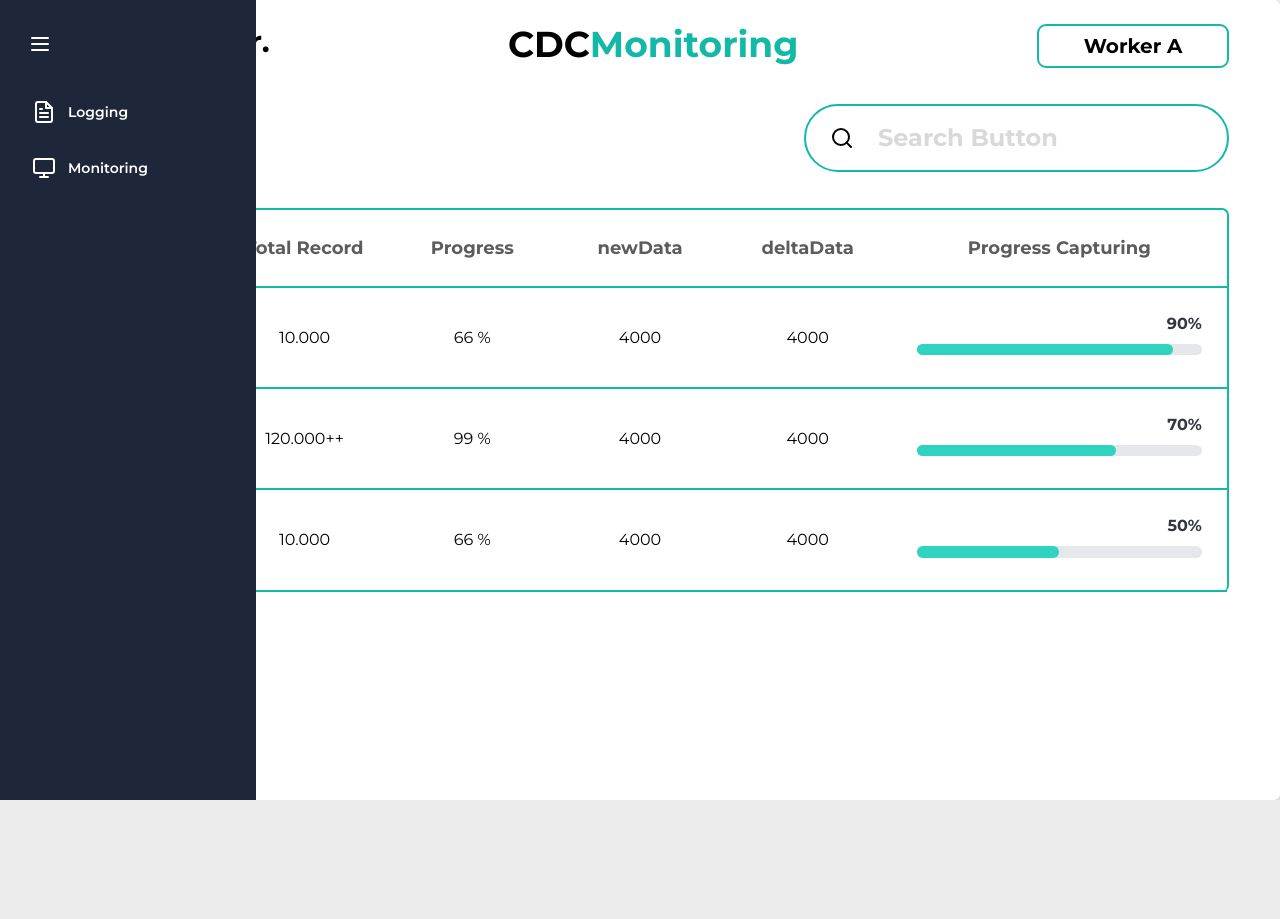
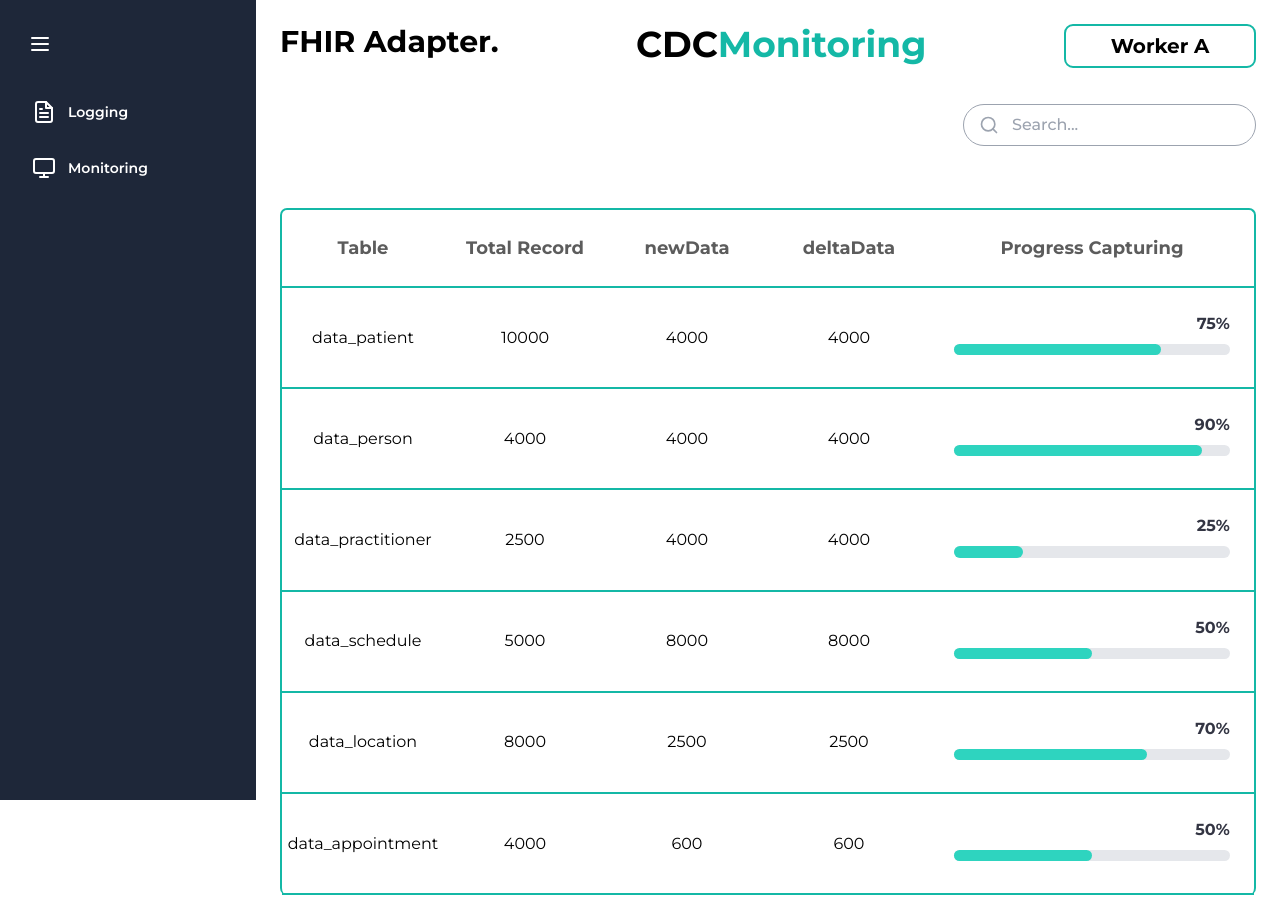
Before and after one commit to CP-4-Data-Integration-SIMRS/DatInt-FE, a Next.js app: page /monitoringOpt in a window 1280 px wide. Before the commit the page ends 800 px from the top, so only its background shows below. Built offline with nearby package versions, Linux system fonts and the light colour scheme.

Commit message:
Update component in monitoringOpt and styling

```diff
--- a/components/layout.jsx
+++ /dev/null
@@ -1,18 +0,0 @@
-import SideBar from "./sidebar";
-import { useState } from "react";
-
-export default function Layout({ children }) {
-  const [isSidebarOpen, setSidebarOpen] = useState(true);
-
-  const toggleSidebar = () => {
-    setSidebarOpen(!isSidebarOpen);
-  };
-  return (
-    <div className="flex gap-x-4">
-      <SideBar open={isSidebarOpen} toggleSidebar={toggleSidebar} />
-      <div className="min-h-screen w-full bg-[#fff] rounded-md drop-shadow-lg flex">
-        {children}
-      </div>
-    </div>
-  );
-}
--- a/components/tableItem.jsx
+++ b/components/tableItem.jsx
@@ -1,12 +1,10 @@
 import ProgressBar from "./ProgressBar";
 
-export default function TableItem ({ table, totalRecord, progress, newData, deltaData, progressCapt }) {
+export default function TableItem ({ tableName, totalRecord, newData, deltaData, progressCapt }) {
     return (
-        <div className="grid grid-cols-7 text-center py-6 border-b-2 border-worker">
-            <div className='flex justify-center items-center text-base'>{table}</div>
+        <div className="grid grid-cols-6 text-center py-6 border-b-2 border-worker">
+            <div className='flex justify-center items-center text-base'>{tableName}</div>
             <div className='flex justify-center items-center text-base'>{totalRecord}</div>
-            <div className='flex justify-center items-center text-base'>{progress}</div>
-
             <div className='flex justify-center items-center text-base'>{newData}</div>
             <div className='flex justify-center items-center text-base'>{deltaData}</div>
 
--- a/pages/index.js
+++ b/pages/index.js
@@ -3,7 +3,6 @@ import Searchbar from "@/components/SearchBar";
 import TableLog from "@/components/TableLog";
 import { useState, useEffect } from "react";
 import axios from "axios";
-import Layout from "@/components/layout";
 import SideBar from "@/components/sidebar";
 
 export default function Home() {
--- a/pages/monitoring.js
+++ b/pages/monitoring.js
@@ -3,7 +3,6 @@ import TableData from "@/components/TableData";
 import Searchbar from "@/components/SearchBar";
 import { useState, useEffect } from "react";
 import axios from "axios";
-import Layout from "@/components/layout";
 import SideBar from "@/components/sidebar";
 
 const MonitoringPage = () => {
--- a/pages/monitoringOpt.js
+++ b/pages/monitoringOpt.js
@@ -1,43 +1,47 @@
 "use client"
 import TableItem from '@/components/tableItem';
-import { Search } from "react-feather";
-import { useState } from 'react';
-import Layout from '@/components/layout';
+import { useState, useEffect } from 'react';
+import SideBar from '@/components/sidebar';
+import Searchbar from '@/components/SearchBar';
+import axios from "axios";
 
 export default function Monitoring() {
-    const [data, setData] = useState([
-        {
-            table : 'data_patient',
-            totalRecord : '10.000',
-            progress : '66 %',
-            newData : '4000',
-            deltaData : '4000',
-            progressCapt : '90%',
-        },
-        {
-            table : 'data_bjorka',
-            totalRecord : '120.000++',
-            progress : '99 %',
-            newData : '4000',
-            deltaData : '4000',
-            progressCapt : '70%',
-        },
-        {
-            table : 'data_patient',
-            totalRecord : '10.000',
-            progress : '66 %',
-            newData : '4000',
-            deltaData : '4000',
-            progressCapt : '50%',
-        },
-    ]);
+    const [monitor, setMonitor] = useState([]);
+    const [filteredMonitor, setFilteredMonitor] = useState([]);
 
-    const [open, setOpen] = useState(false);
+    const fetchMonitor = async () => {
+      try {
+        const response = await axios.get("http://localhost:3000/api/monitor");
+        setMonitor(response.data);
+        setFilteredMonitor(response.data);
+      } catch (err) {
+        console.error("Error fetching data monitor:", err);
+      }
+    };
+
+    const handleSearch = (event) => {
+      const searchTerm = event.target.value.toLowerCase();
+      const filtered = monitor.filter((monitors) =>
+        monitors.tableName.toLowerCase().includes(searchTerm)
+      );
+      setFilteredMonitor(filtered);
+    };
+
+    useEffect(() => {
+      fetchMonitor();
+    }, []);
+
+    const [isSidebarOpen, setSidebarOpen] = useState(true);
+
+    const toggleSidebar = () => {
+        setSidebarOpen(!isSidebarOpen);
+    };
 
     return (
-        <Layout>
-            <div className='bg-[#fff] rounded-md p-6 h-screen m-container'>
-                <div className=" m-container ">
+        <div className='flex min-h-screen bg-[#fff]'>
+            <SideBar open={isSidebarOpen} toggleSidebar={toggleSidebar} />
+            <div className={` w-full h-full rounded-md p-6 ${
+                isSidebarOpen ? "lg:ml-64" : "ml-0 pl-24"}`}>
                 <div className="flex justify-between">
                     <p className="text-3xl font-bold">FHIR  Adapter.</p>
                     <div className="flex">
@@ -51,32 +55,17 @@ export default function Monitoring() {
                     </div>
                 </div>
 
-                    {/* <div className=''>
-                        <div className="flex justify-around items-center w-290 h-59 border-4 rounded-9 border-worker hover:bg-slate-100"
-                        onClick={() =>{setOpen(!open)}}
-                        >
-                            <p className="font-bold">CDC Monitoring</p>
-
-                        </div>
-                    </div> */}
-
-                    <div className='flex justify-end'>
-                        <div className='flex items-center border-2 rounded-200 border-worker w-425 h-68 my-9'>
-                            <div className='px-6'>
-                            <Search />
-                            </div>
-                            <p className="text-search font-bold text-2xl">Search Button</p>
-                        </div>
+                <div className='flex justify-end w-full'>
+                    <div className='w-84 h-68 my-9'>
+                        <Searchbar handleSearch={handleSearch} />
                     </div>
                 </div>
 
-                <div className='m-container '>
-                    <div className="w-1178 border-2 border-b-0 rounded-7 border-worker">
+                <div className="h-full border-2 border-b-0 rounded-7 border-worker m-container">
                     {/* Headers  */}
-                        <div className="grid grid-cols-7 text-center py-6 border-b-2 border-worker">
+                    <div className="grid grid-cols-6 text-center py-6 border-b-2 border-worker">
                         <div className='font-bold text-lg text-columnHead'>Table</div>
                         <div className='font-bold text-lg text-columnHead'>Total Record</div>
-                            <div className='font-bold text-lg text-columnHead'>Progress</div>
 
                         <div className='font-bold text-lg text-columnHead'>newData</div>
                         <div className='font-bold text-lg text-columnHead'>deltaData</div>
@@ -84,7 +73,7 @@ export default function Monitoring() {
                         <div className='font-bold text-lg text-columnHead col-span-2'>Progress Capturing</div>
                     </div>
                     {/* Component Data per table */}
-                        {data.map((data, index) => {
+                    {filteredMonitor.map((data, index) => {
                         return (
                             <TableItem key={index}
                             {...data}
@@ -94,7 +83,6 @@ export default function Monitoring() {
                 </div>
             </div>
         </div>
-        </Layout>
 
     )
 }
```
Lines whose indentation alone changed are shown as unchanged.
